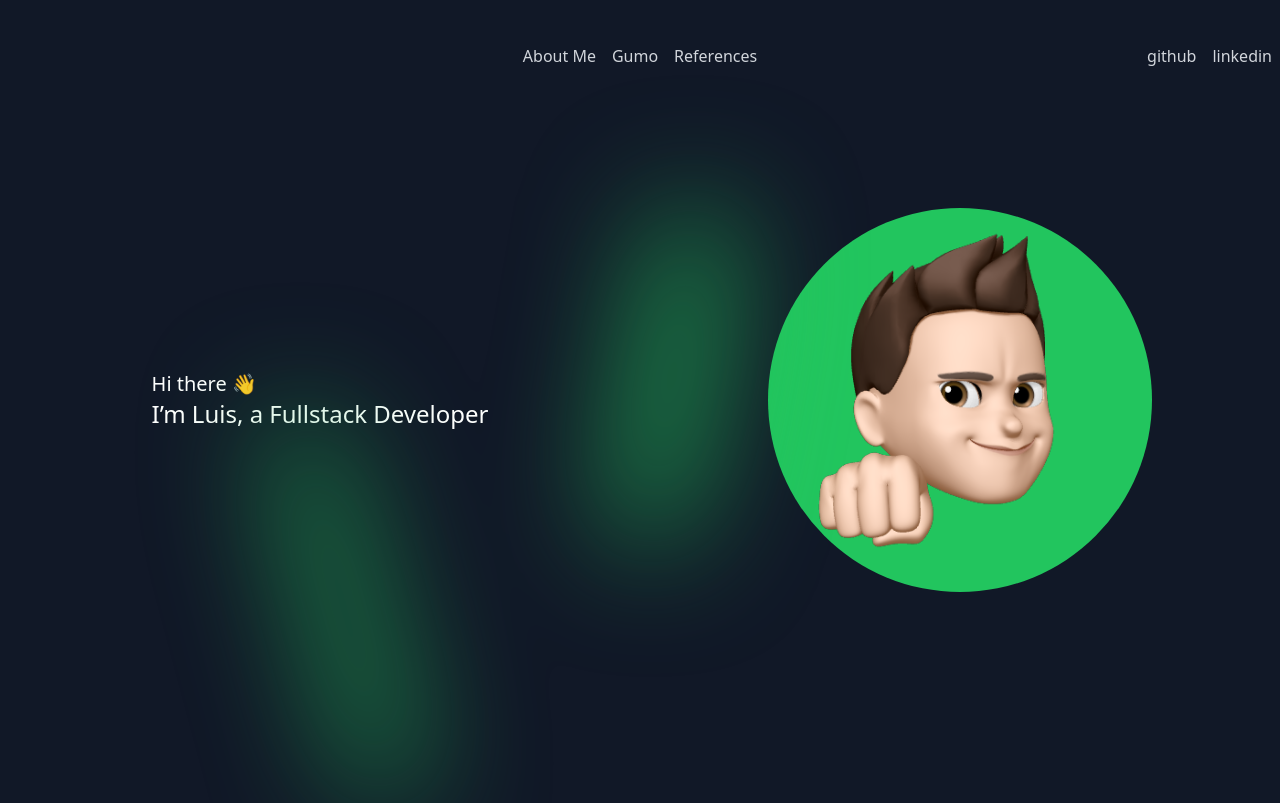
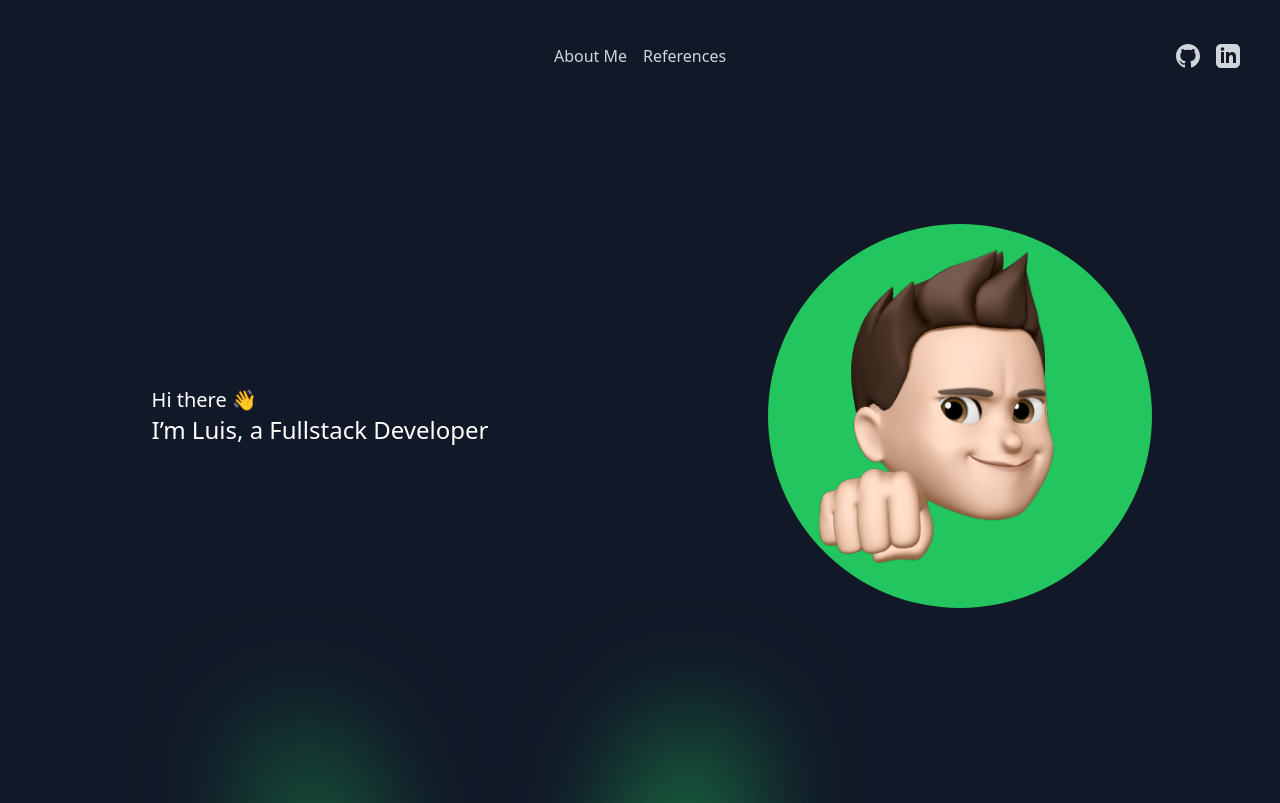
Before and after one commit to HerrSchltn/portfolio, an Astro site: page / in a window 1280 px wide. Shown: the top 803 px of the page. Built offline with nearby package versions, Linux system fonts and the light colour scheme; Astro itself is replaced by a stand-in of ours.

Commit message:
added github and linkedin icons

```diff
--- a/src/components/greetingComponent.astro
+++ b/src/components/greetingComponent.astro
@@ -5,7 +5,27 @@ import animoji from "../animoji.png";
 
 <div class="relative h-screen">
   <slot />
-  <div class="absolute inset-0 h-screen filter blur-3xl">
+  <div class="flex h-[calc(100vh-10rem)] flex-col md:flex-row">
+    <!-- Textbereich -->
+    <div class="flex-1 flex items-center justify-center p-5">
+      <div class="text-center md:text-left">
+        <h1 class="text-white text-2xl md:text-xl">Hi there 👋</h1>
+        <p class="text-white text-3xl md:text-2xl">
+          I’m Luis, a Fullstack Developer
+        </p>
+      </div>
+    </div>
+
+    <!-- Bildbereich -->
+    <div class="flex-1 flex items-center justify-center p-5">
+      <div
+        class="w-48 h-48 md:w-96 md:h-96 bg-green-500 rounded-full overflow-hidden flex items-center justify-center"
+      >
+        <Image src={animoji} alt="animoji" class="object-cover w-full h-full"  loading="eager" />
+      </div>
+    </div>
+  </div>
+  <div class="inset-0 filter blur-3xl">
     <div
       class="absolute w-8 md:w-16 h-40 md:h-80 bg-green-500 transform left-1/2 top-1/4 rotate-[10deg]"
     >
@@ -15,24 +35,4 @@ import animoji from "../animoji.png";
     >
     </div>
   </div>
-  <div class="flex z-10 h-screen flex-col md:flex-row">
-    <!-- Textbereich -->
-    <div class="flex-1 flex items-center justify-center p-4">
-      <div class="text-center md:text-left">
-        <h1 class="text-white text-2xl md:text-xl">Hi there 👋</h1>
-        <p class="text-white text-3xl md:text-2xl">
-          I’m Luis, a Fullstack Developer
-        </p>
-      </div>
-    </div>
-
-    <!-- Bildbereich -->
-    <div class="flex-1 flex items-center justify-center p-4">
-      <div
-        class="w-48 h-48 md:w-96 md:h-96 bg-green-500 rounded-full overflow-hidden flex items-center justify-center"
-      >
-        <Image src={animoji} alt="animoji" class="object-cover w-full h-full"  loading="eager" />
-      </div>
-    </div>
-  </div>
 </div>
--- a/src/components/headerComponent.astro
+++ b/src/components/headerComponent.astro
@@ -1,12 +1,17 @@
-<div class="h-20 flex items-center -mb-24 text-gray-300 mt-4">
+
+
+<div class="h-20 flex items-center text-gray-300 mt-4">
   <div class="flex-1"></div>
   <div class="flex">
     <div class="mx-2">About Me</div>
-    <div class="mx-2">Gumo</div>
     <div class="mx-2">References</div>
   </div>
   <div class="flex-1 flex justify-end">
-    <div class="mx-2">github</div>
-    <div class="mx-2">linkedin</div>
+    <div class="mx-2">
+      <svg xmlns="http://www.w3.org/2000/svg" class="fill-gray-300" width="24" height="24" viewBox="0 0 24 24"><path d="M12 0c-6.626 0-12 5.373-12 12 0 5.302 3.438 9.8 8.207 11.387.599.111.793-.261.793-.577v-2.234c-3.338.726-4.033-1.416-4.033-1.416-.546-1.387-1.333-1.756-1.333-1.756-1.089-.745.083-.729.083-.729 1.205.084 1.839 1.237 1.839 1.237 1.07 1.834 2.807 1.304 3.492.997.107-.775.418-1.305.762-1.604-2.665-.305-5.467-1.334-5.467-5.931 0-1.311.469-2.381 1.236-3.221-.124-.303-.535-1.524.117-3.176 0 0 1.008-.322 3.301 1.23.957-.266 1.983-.399 3.003-.404 1.02.005 2.047.138 3.006.404 2.291-1.552 3.297-1.23 3.297-1.23.653 1.653.242 2.874.118 3.176.77.84 1.235 1.911 1.235 3.221 0 4.609-2.807 5.624-5.479 5.921.43.372.823 1.102.823 2.222v3.293c0 .319.192.694.801.576 4.765-1.589 8.199-6.086 8.199-11.386 0-6.627-5.373-12-12-12z"/></svg>
+    </div>
+    <div class="mx-2 mr-10">
+      <svg xmlns="http://www.w3.org/2000/svg" class="fill-gray-300" width="24" height="24" viewBox="0 0 24 24"><path d="M19 0h-14c-2.761 0-5 2.239-5 5v14c0 2.761 2.239 5 5 5h14c2.762 0 5-2.239 5-5v-14c0-2.761-2.238-5-5-5zm-11 19h-3v-11h3v11zm-1.5-12.268c-.966 0-1.75-.79-1.75-1.764s.784-1.764 1.75-1.764 1.75.79 1.75 1.764-.783 1.764-1.75 1.764zm13.5 12.268h-3v-5.604c0-3.368-4-3.113-4 0v5.604h-3v-11h3v1.765c1.396-2.586 7-2.777 7 2.476v6.759z"/></svg>
+    </div>
   </div>
 </div>
```
